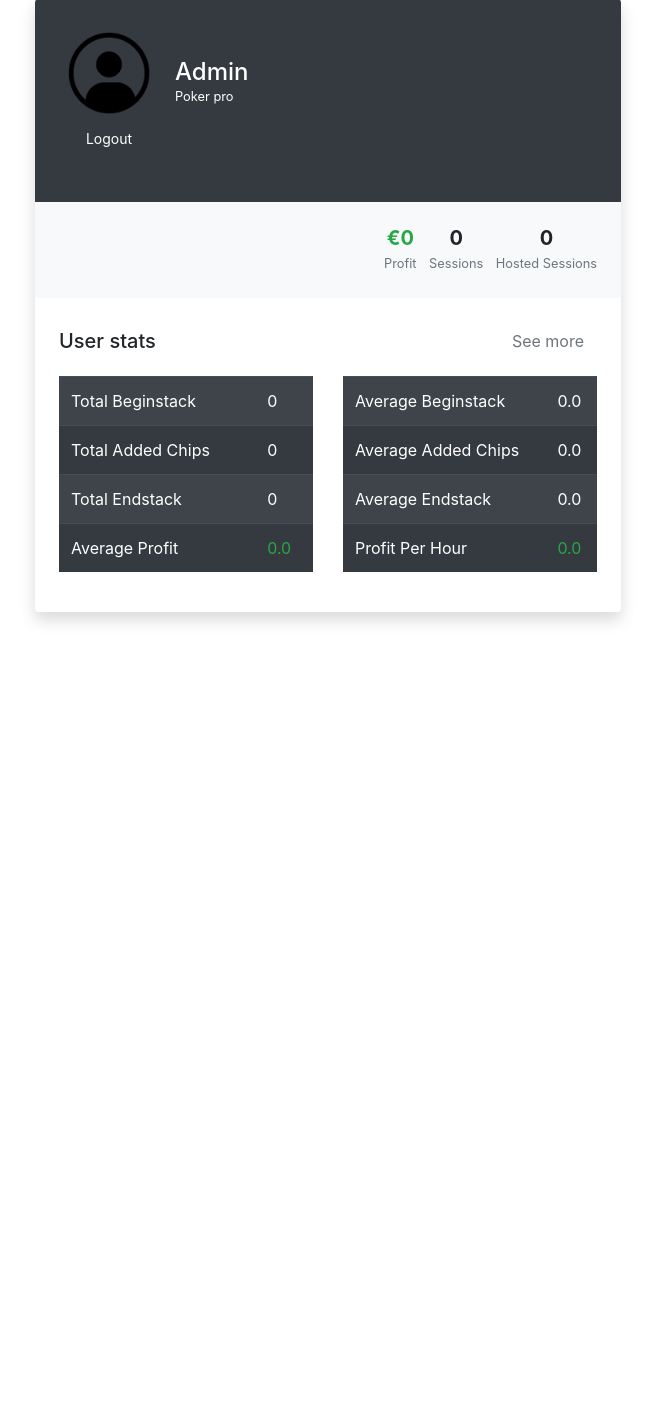
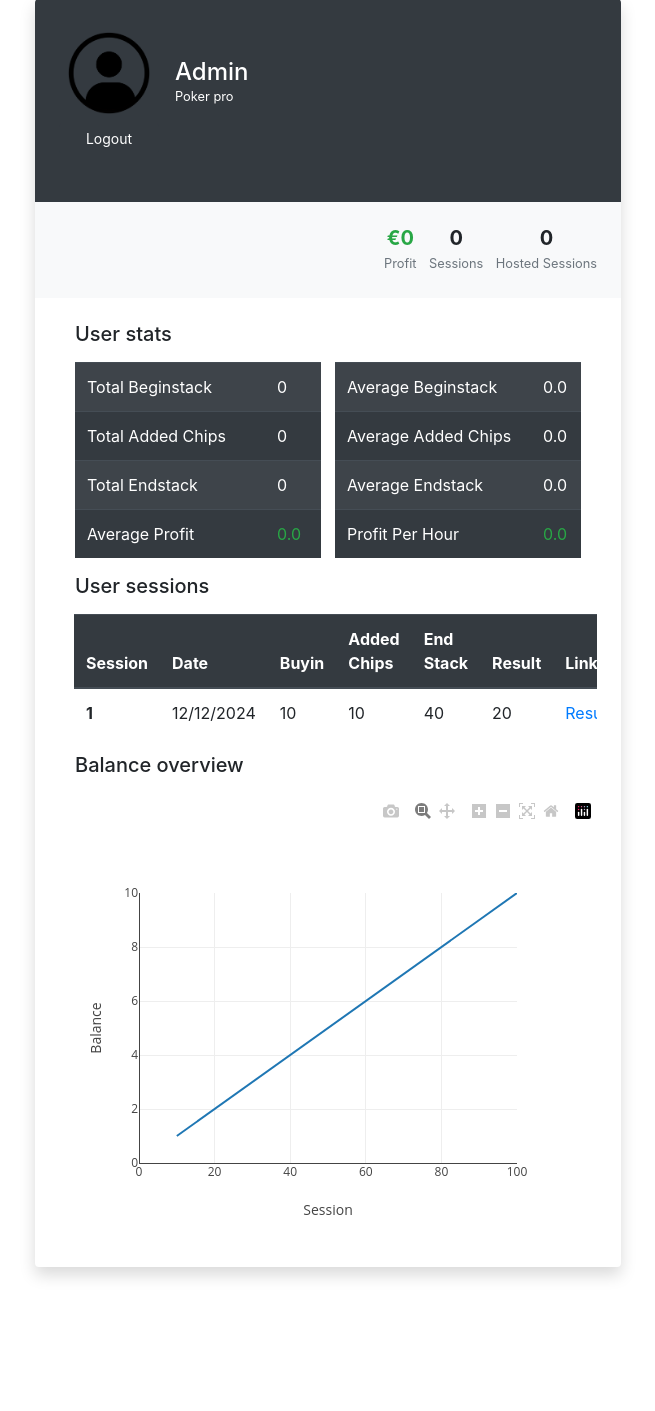
Before and after one commit to Niek-Damink/PokerPals, a Flask app: page /account in a window 1280 px wide. Shown: the part 187-1598 px from the top of the page, without its empty margins (312-967 px from the left). Before the commit the page ends 810 px from the top, so only its background shows below. Run offline with Flask 3, Linux system fonts and the light colour scheme; a user stored in the database is signed in; data comes from the database, SQL or seed files in the repository; some libraries are stand-ins or nearby versions.

Commit message:
HTML layout for users

```diff
--- a/src/website/templates/account.html
+++ b/src/website/templates/account.html
@@ -40,12 +40,12 @@
             </div>
 
             <div class="py-4 px-4">
-                <div class="d-flex align-items-center justify-content-between mb-3">
-                    <h5 class="mb-0">User stats</h5><a href="#" class="btn btn-link text-muted">See more</a>
+                <div class="d-flex align-items-center justify-content-between ml-3 mb-3">
+                    <h5 class="mb-0">User stats</h5>
                 </div>
                 <div class="row">
                     <div class="col">
-                        <table class="table table-striped table-dark">
+                        <table class="table ml-3 table-striped table-dark">
                             <tbody>
                                 <tr>
                                     <td>Total Beginstack</td>
@@ -66,7 +66,7 @@
                             </tbody>
                         </table>
                     </div>
-                    <div class="col">
+                    <div class="col mr-3">
                         <table class="table table-striped table-dark">
                             <tbody>
                                 <tr>
@@ -89,11 +89,47 @@
                         </table>
                     </div>
                 </div>
+                <div class="d-flex align-items-center justify-content-between ml-3 mb-3">
+                    <h5 class="mb-0">User sessions</h5>
+                </div>
+                <div class="col overflow-auto" style="max-height: 200px;">
+                    <table class="table">
+                        <thead class="thead-dark">
+                            <tr>
+                                <th scope="col">Session</th>
+                                <th scope="col">Date</th>
+                                <th scope="col">Buyin</th>
+                                <th scope="col">Added Chips</th>
+                                <th scope="col">End Stack</th>
+                                <th scope="col">Result</th>
+                                <th scope="col">Link</th>
+                            </tr>
+                        </thead>
+                        <tbody>
+                            <tr>
+                                <th scope="row">1</th>
+                                <td>12/12/2024</td>
+                                <td>10</td>
+                                <td>10</td>
+                                <td>40</td>
+                                <td>20</td>
+                                <td><a href="/sessions/{{session.session_ID}}">Results</a></td>
+                            </tr>
+                        </tbody>
+                    </table>
+                </div>
+                <div class="d-flex align-items-center justify-content-between ml-3 mb-3">
+                    <h5 class="mb-0">Balance overview</h5>
+                </div>
+                <div>
+                    <div id="myPlot" style="width:100%;max-width:700px"></div>
+                </div>
             </div>
         </div>
 
     </div>
 </div>
+<br><br><br><br>
 {% endblock %}
 
 {%block js%}
@@ -124,4 +160,25 @@
     }
 
 </script>
+
+<script>
+    const xArray = [10,20,30,40,50,60,70,80,90,100];
+    const yArray = [1,2,3,4,5,6,7,8,9,10,11];
+
+    // Define Data
+    const data = [{
+      x: xArray,
+      y: yArray,
+      mode:"lines"
+    }];
+
+    // Define Layout
+    const layout = {
+      xaxis: {range: [0, 100], title: "Session"},
+      yaxis: {range: [0, 10], title: "Balance"}
+    };
+
+    // Display using Plotly
+    Plotly.newPlot("myPlot", data, layout);
+    </script>
 {%endblock%}
--- a/src/website/templates/base.html
+++ b/src/website/templates/base.html
@@ -11,7 +11,7 @@
 
   <title>{% block title %}Home{% endblock %}</title>
 </head>
-
+<script src="https://cdn.plot.ly/plotly-latest.min.js"></script>
 <body>
   {% if user.is_authenticated %}
   <nav class="navbar navbar-expand-lg navbar-dark bg-dark sticky-top">
```
Also changed, not shown: 1 other file.
